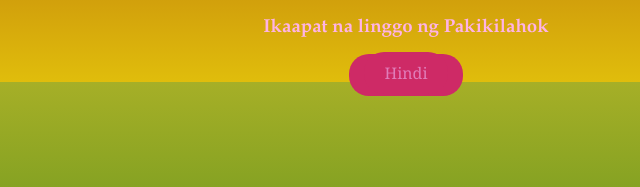
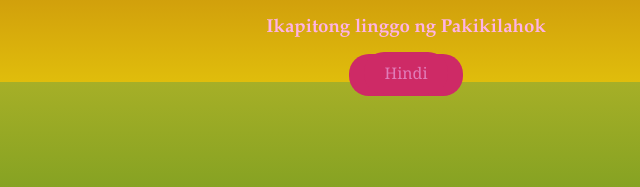
Before and after one commit to taanmaangela-ui/heoswift, a plain HTML site: page index2.html in a window 1280 px wide. Shown: the part 358-545 px from the top of the page, 234-874 px from the left. Drawn offline with Linux system fonts and the light colour scheme.

Commit message:
Add files via upload

```diff
--- a/index2.html
+++ b/index2.html
@@ -12,7 +12,7 @@
       Maayong hapon Bb. Ma. Kathleen Adona!
     </div>
 
-    <h3 id="h3">Ikaapat na linggo ng Pakikilahok</h3>
+    <h3 id="h3">Ikapitong linggo ng Pakikilahok</h3>
 
     <a class="btn" href="index3.html">Puntahan</a>
 
```
Also changed, not shown: 6 other files.
